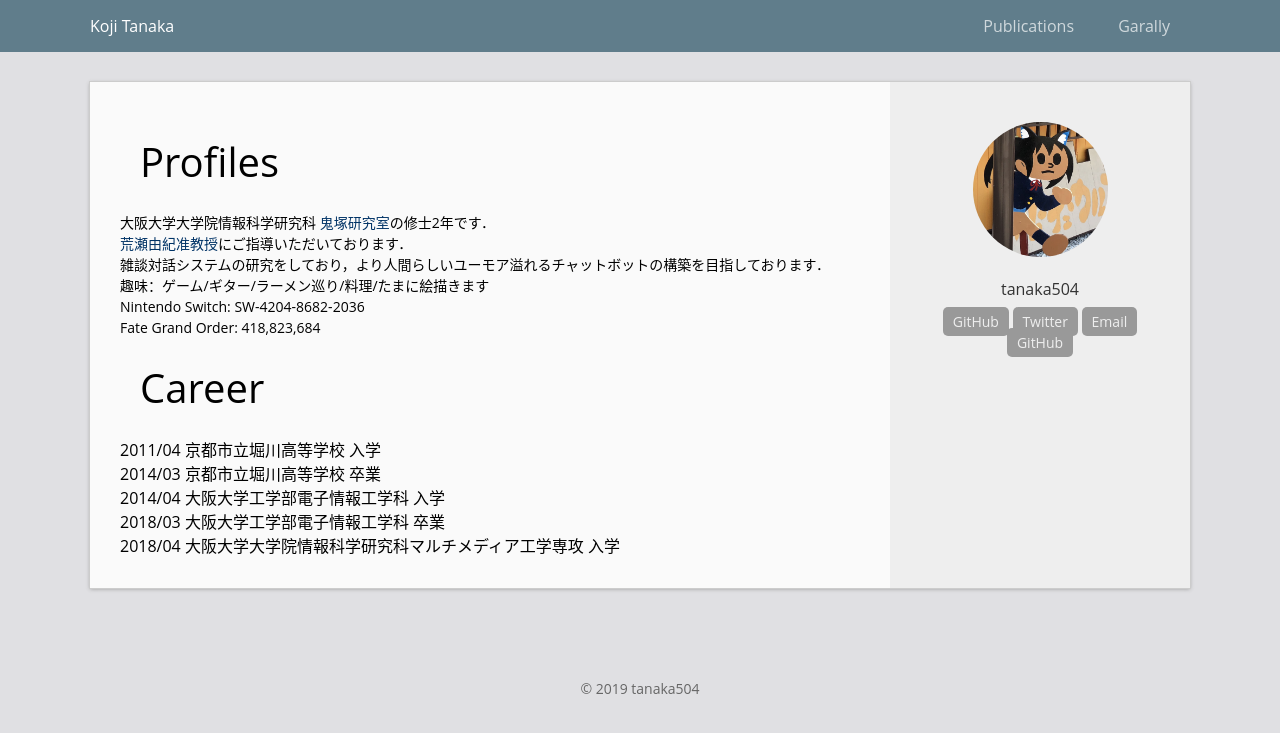
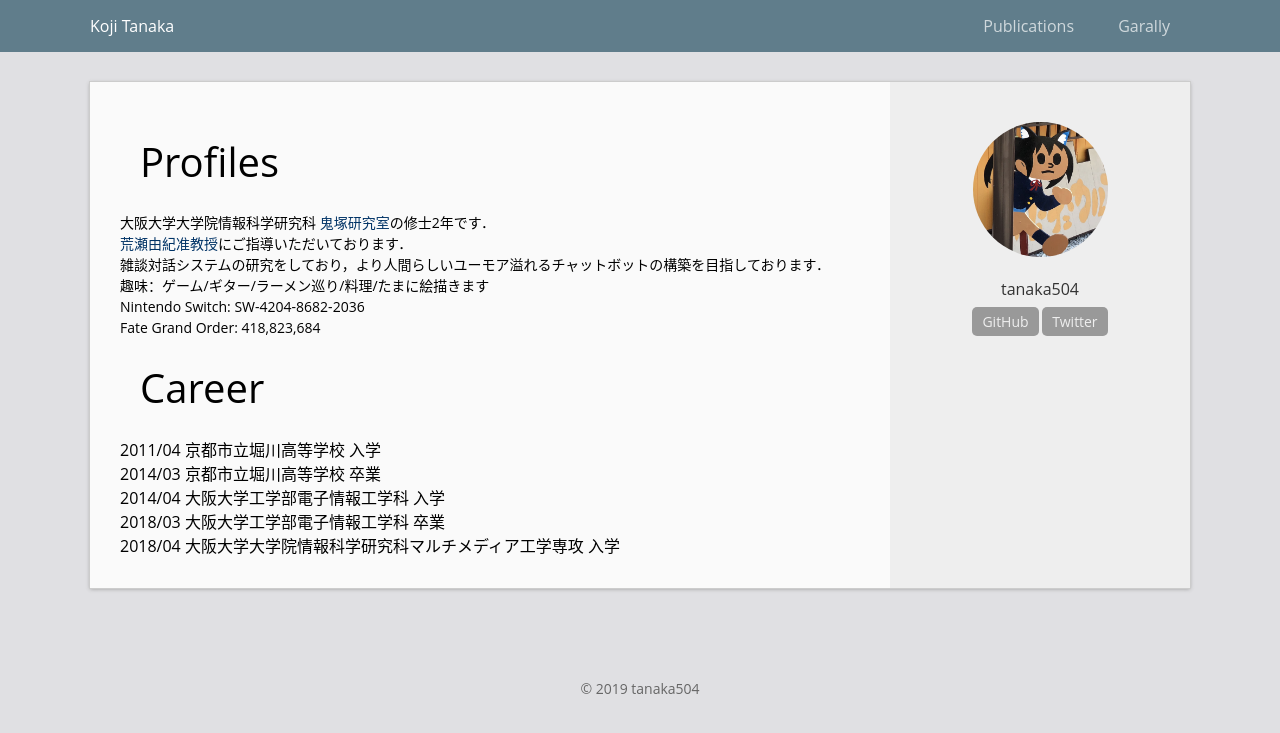
Before and after one commit to tanaka504/tanaka504.github.io, a Jekyll site: the page built from index.html, in a window 1280 px wide. Shown: the top 733 px of the page. Built offline with Jekyll 4.4.1, drawn with Linux system fonts in a browser that asks for light colours; the list of posts is cut into pages by our own code.

Commit message:
update sidebar

```diff
--- a/_includes/sidebar.html
+++ b/_includes/sidebar.html
@@ -9,8 +9,8 @@
     {% if site.twitter_username %}
     <a href="https://twitter.com/{{ site.twitter_username }}">Twitter</a>
     {% endif %}
-    {% for link in site.profile_links %}
-    <a href="{{ link | last }}">{{ link | first }}</a>
-    {% endfor %}
+    <!--{% for link in site.profile_links %}-->
+    <!--<a href="{{ link | last }}">{{ link | first }}</a>-->
+    <!--{% endfor %}-->
   </p>
 </div>
```
